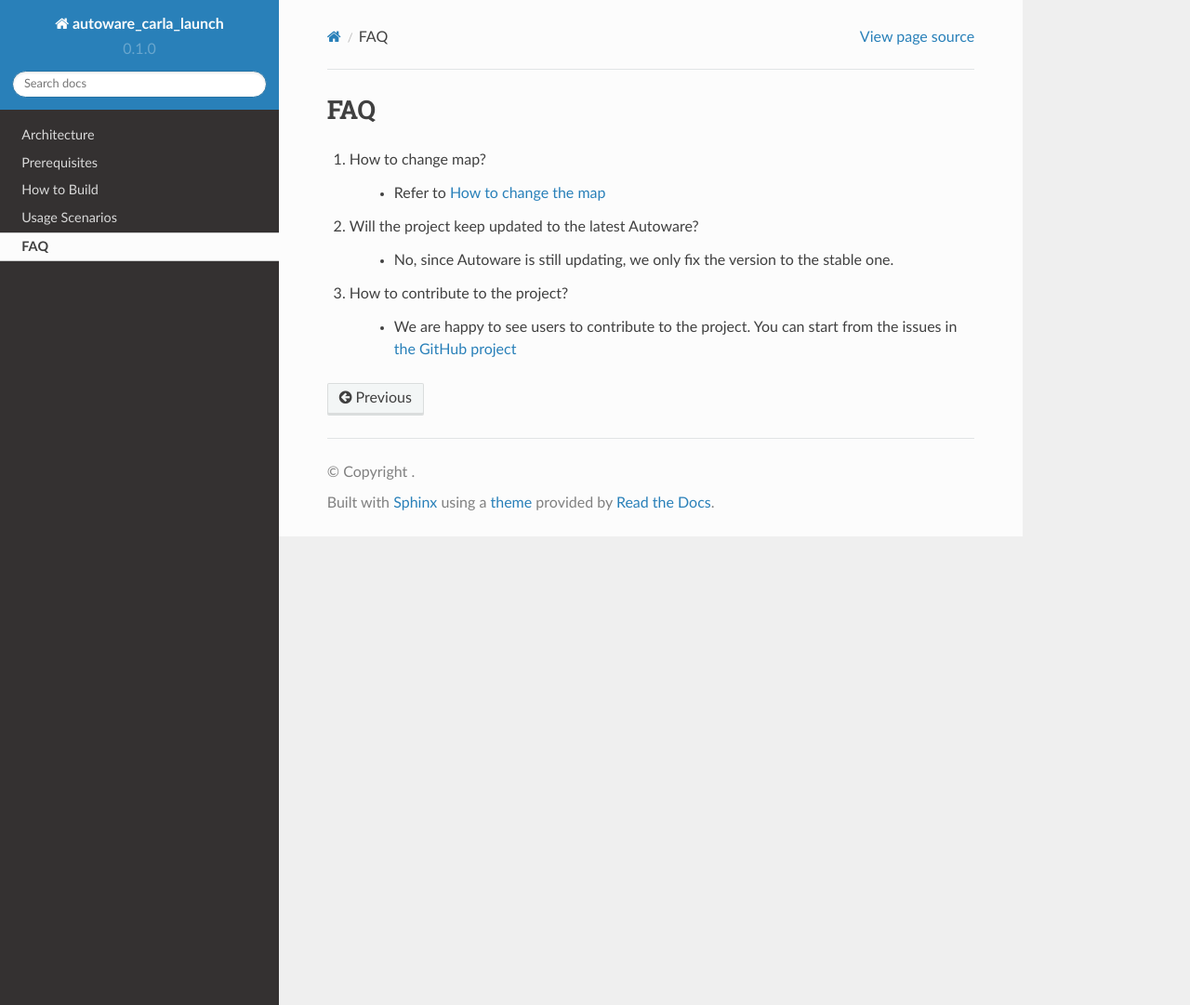
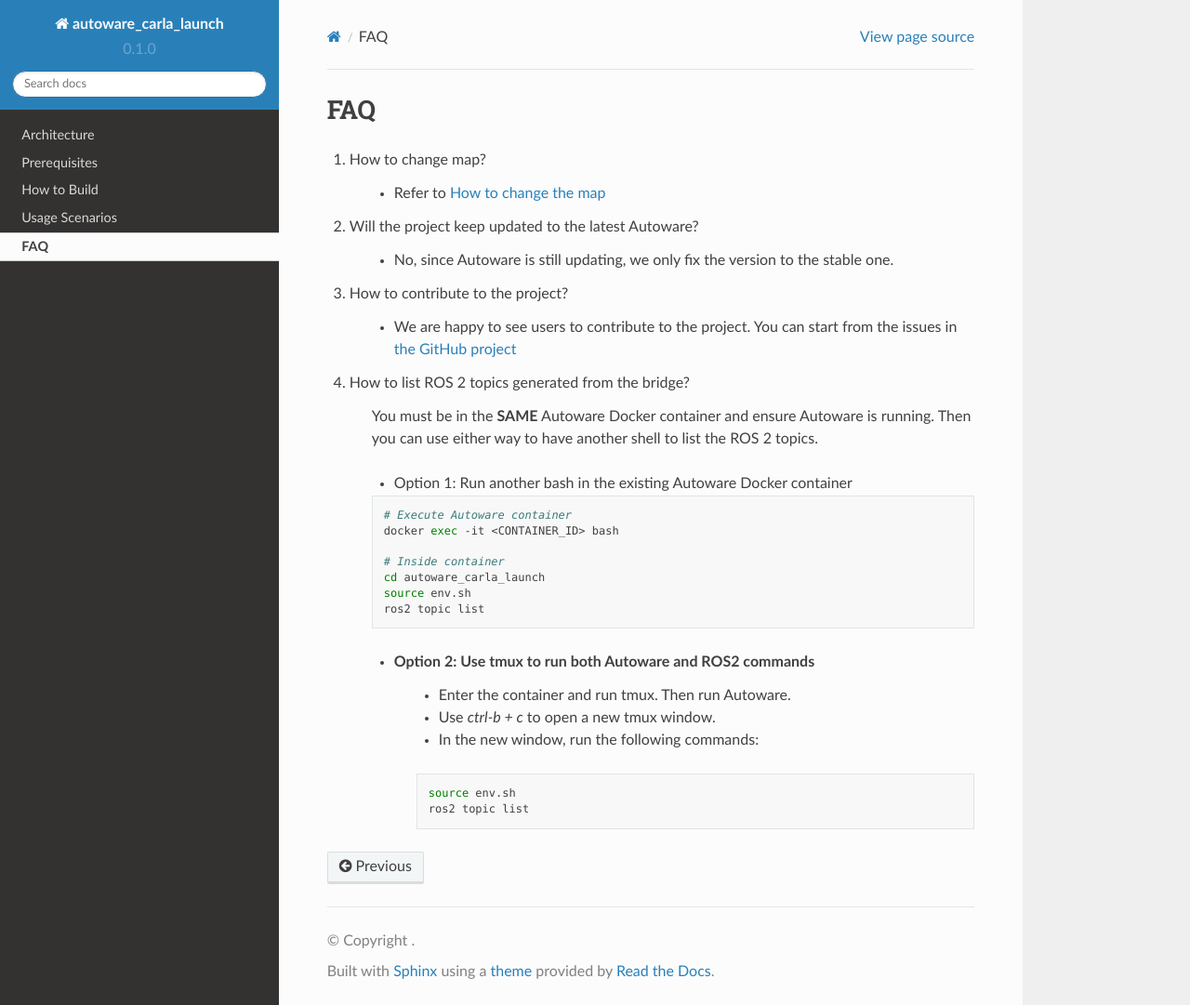
Before and after one commit to evshary/autoware_carla_launch, a Sphinx documentation site: the page built from docs/faq.rst, in a window 1280 px wide and 1081 px high. Shown: the whole window at 93% size. Built offline with Sphinx 7.4.7 and the Read the Docs theme 2.0.0, drawn with Linux system fonts in a browser that asks for light colours.

Commit message:
Add FAQ on listing ROS 2 topics from bridge

```diff
--- a/docs/faq.rst
+++ b/docs/faq.rst
@@ -12,3 +12,31 @@ FAQ
 3. How to contribute to the project?
 
     - We are happy to see users to contribute to the project. You can start from the issues in `the GitHub project <https://github.com/users/evshary/projects/3/>`_
+
+4. How to list ROS 2 topics generated from the bridge?
+
+    You must be in the **SAME** Autoware Docker container and ensure Autoware is running. Then you can use either way to have another shell to list the ROS 2 topics.
+
+    - Option 1: Run another bash in the existing Autoware Docker container
+
+    .. code-block:: bash
+
+        # Execute Autoware container
+        docker exec -it <CONTAINER_ID> bash
+
+        # Inside container
+        cd autoware_carla_launch
+        source env.sh
+        ros2 topic list
+
+    - Option 2: Use tmux to run both Autoware and ROS2 commands
+        1. Enter the container and run tmux. Then run Autoware.
+
+        2. Use `ctrl-b + c` to open a new tmux window.
+
+        3. In the new window, run the following commands:
+
+        .. code-block:: bash
+
+			source env.sh
+			ros2 topic list
```
